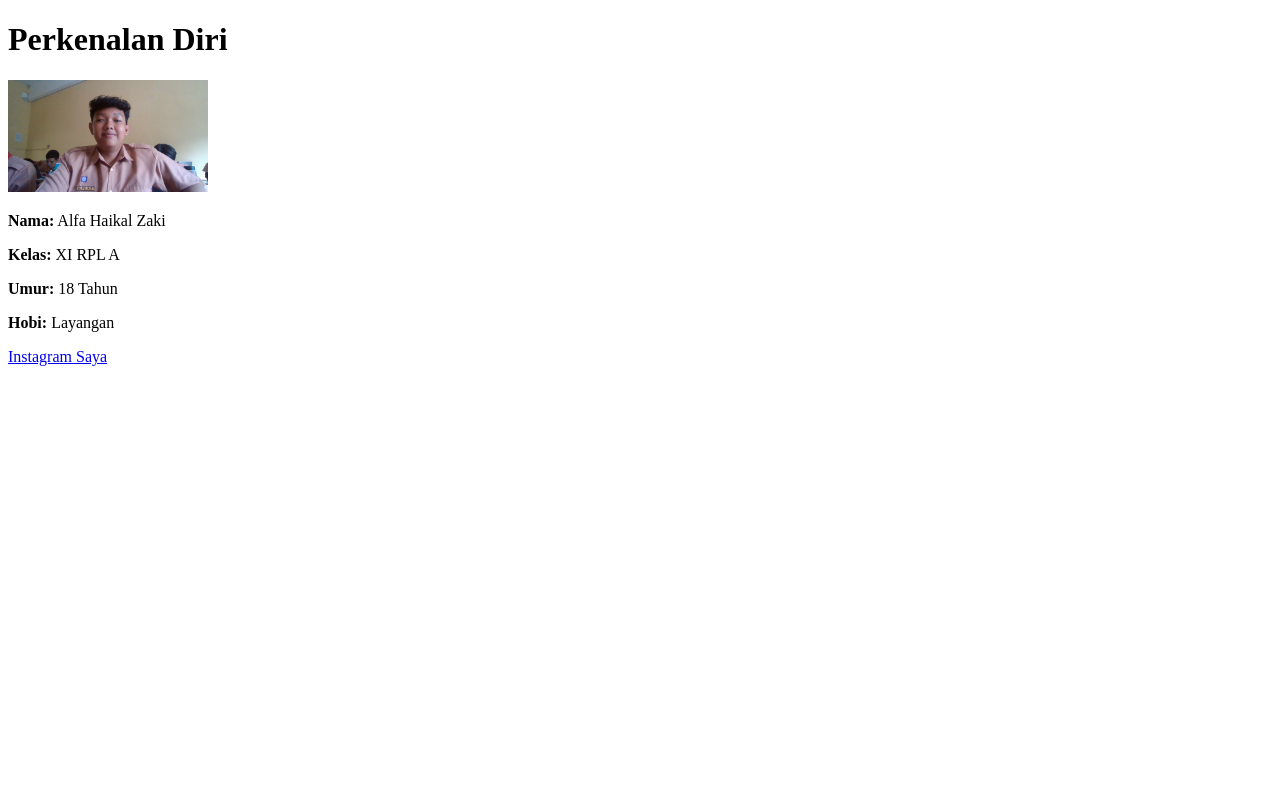
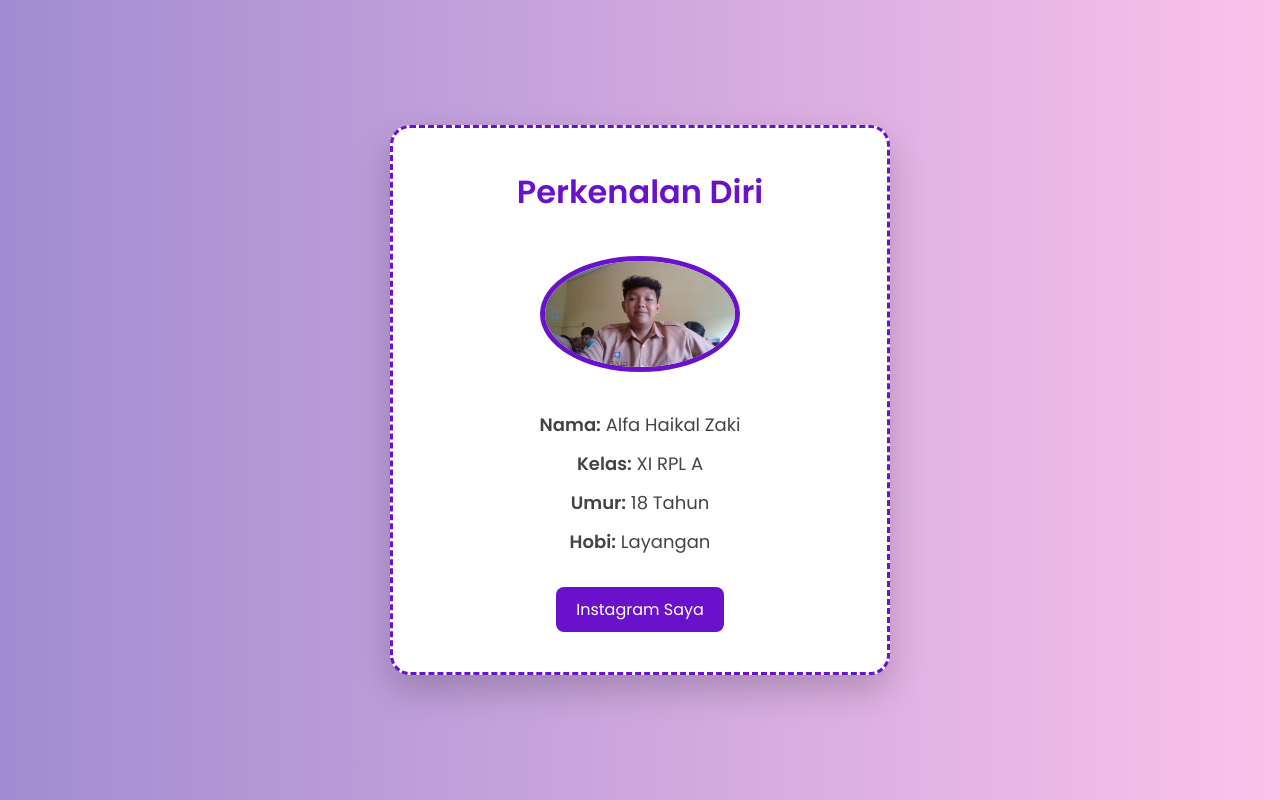
Before and after one commit to alfahaikal01-boop/PERKENALAN-DIRI2, a plain HTML site: page index.html in a window 1280 px wide. Drawn offline with Linux system fonts and the light colour scheme; files whose address does not match are found by name.

Commit message:
Update index.html

```diff
--- a/index.html
+++ b/index.html
@@ -4,7 +4,7 @@
   <meta charset="UTF-8" />
   <meta name="viewport" content="width=device-width, initial-scale=1.0"/>
   <title>Perkenalan Diri - Alfa Haikal Zaki</title>
-  <link rel="stylesheet" href="tugas1.css"/>
+  <link rel="stylesheet" href="style.css"/>
   <link href="https://fonts.googleapis.com/css2?family=Poppins:wght@400;600&display=swap" rel="stylesheet">
 </head>
 <body>
```
